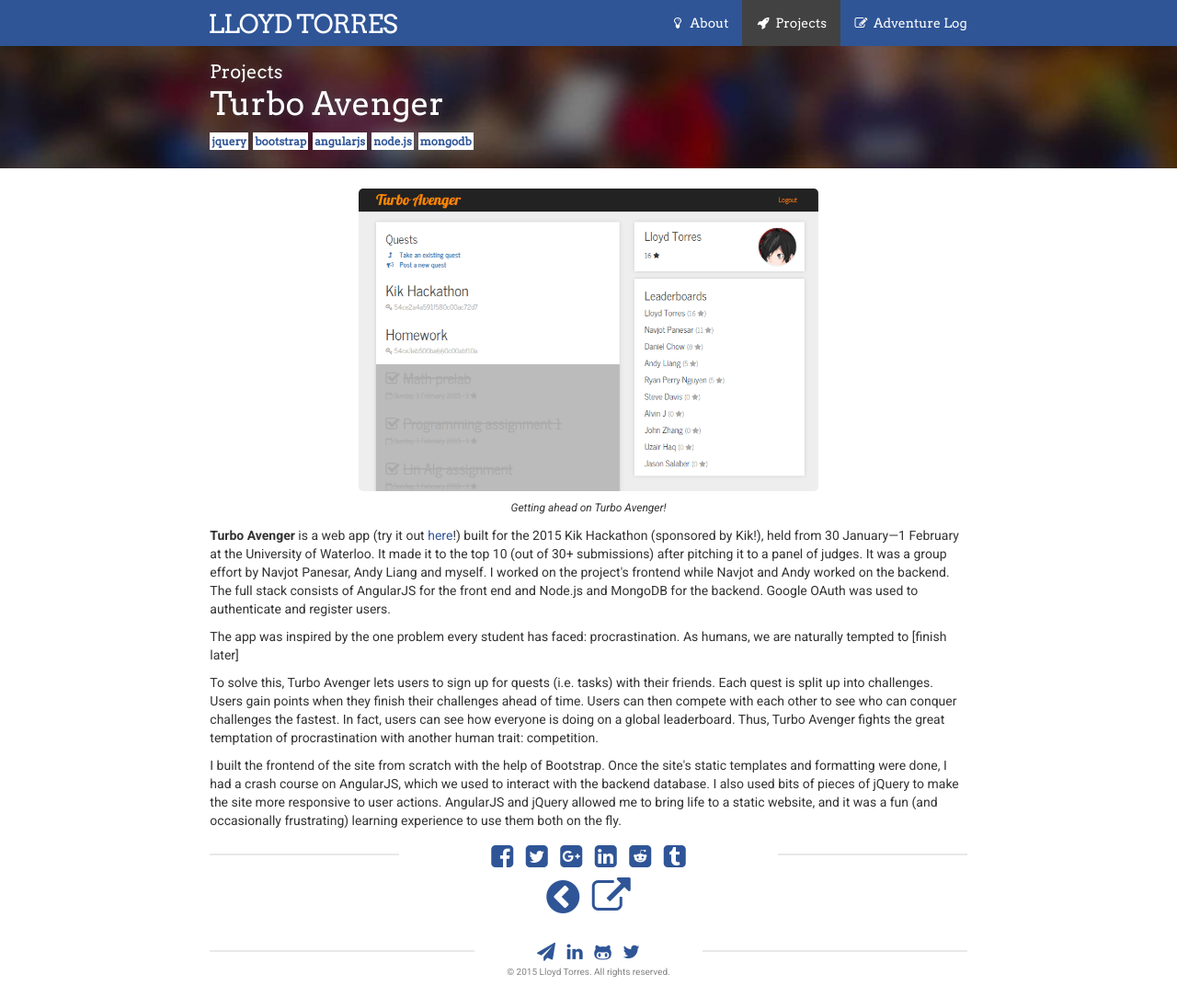
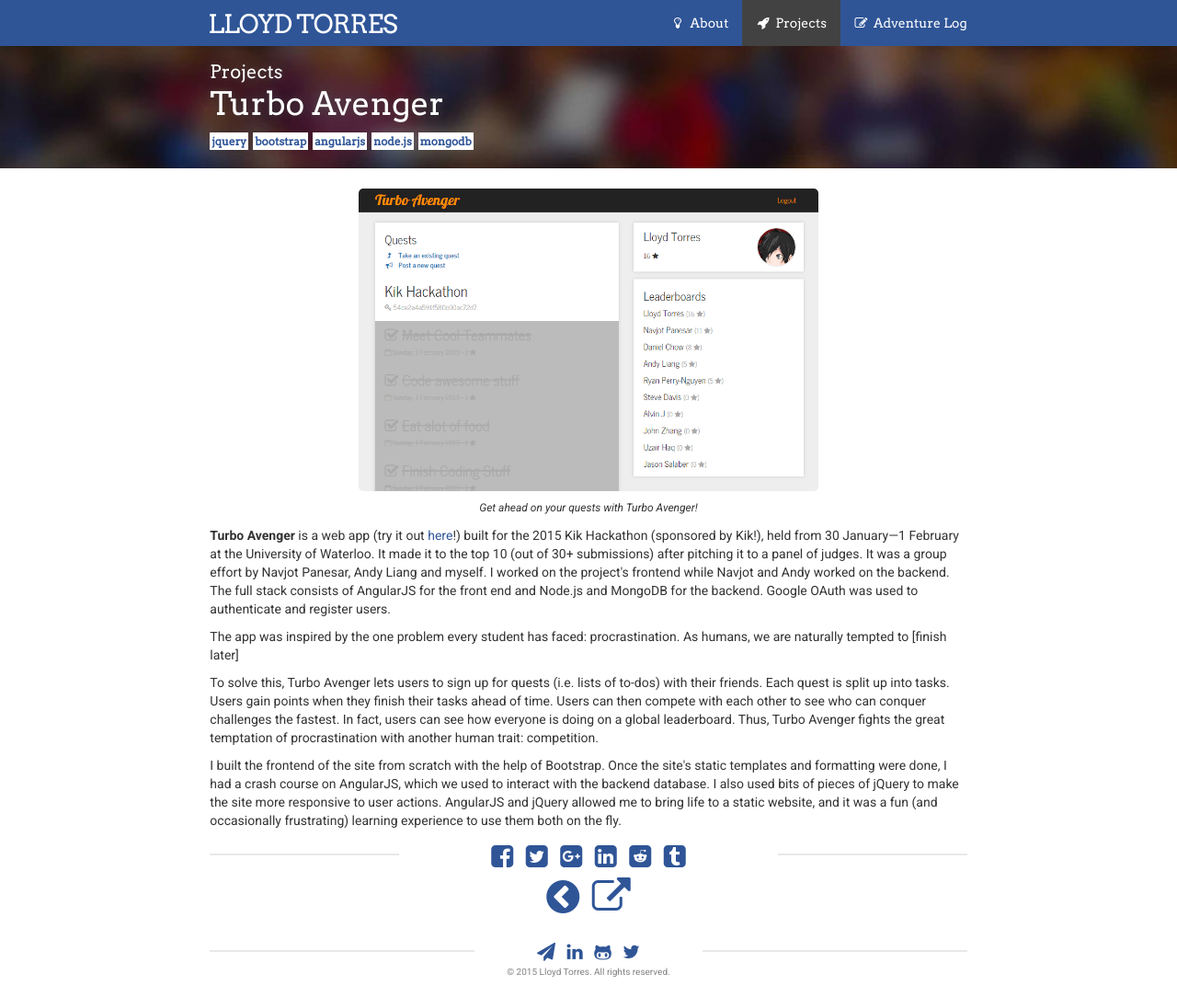
Before and after one commit to lloydtorres/lloydtorres.github.io, a Jekyll site: the page built from turboavenger.md, in a window 1280 px wide and 1084 px high. Shown: the whole window at 92% size. Built offline with Jekyll 4.4.1, drawn with Linux system fonts in a browser that asks for light colours; nearby versions of some CDN libraries.

Commit message:
Add new content to Turbo Avenger

```diff
--- a/turboavenger.md
+++ b/turboavenger.md
@@ -20,18 +20,22 @@
 
 <script>
 $(function() {
-    $(".rslides").responsiveSlides({timeout: 3500, maxwidth:500});
+    $(".rslides").responsiveSlides({timeout: 5000, maxwidth:500});
 });
 </script>
 
 <ul class="rslides">
     <li>
         <img src="/images/projects/turboavenger/turboavenger1.png"/>
-        <p class="caption">Turbo Avenger's login page.</p>
+        <p class="caption">Login to Turbo Avenger with your Google account!</p>
     </li>
     <li>
         <img src="/images/projects/turboavenger/turboavenger2.png"/>
-        <p class="caption">Getting ahead on Turbo Avenger!</p>
+        <p class="caption">Get ahead on your quests with Turbo Avenger!</p>
+    </li>
+    <li>
+        <img src="/images/projects/turboavenger/turboavenger3.png"/>
+        <p class="caption">Create new quests and tasks for you and your friends!</p>
     </li>
 </ul>
 
@@ -39,6 +43,6 @@
 
 <p>The app was inspired by the one problem every student has faced: procrastination. As humans, we are naturally tempted to [finish later]</p>
 
-<p>To solve this, Turbo Avenger lets users to sign up for quests (i.e. tasks) with their friends. Each quest is split up into challenges. Users gain points when they finish their challenges ahead of time. Users can then compete with each other to see who can conquer challenges the fastest. In fact, users can see how everyone is doing on a global leaderboard. Thus, Turbo Avenger fights the great temptation of procrastination with another human trait: competition.</p>
+<p>To solve this, Turbo Avenger lets users to sign up for quests (i.e. lists of to-dos) with their friends. Each quest is split up into tasks. Users gain points when they finish their tasks ahead of time. Users can then compete with each other to see who can conquer challenges the fastest. In fact, users can see how everyone is doing on a global leaderboard. Thus, Turbo Avenger fights the great temptation of procrastination with another human trait: competition.</p>
 
 <p>I built the frontend of the site from scratch with the help of Bootstrap. Once the site's static templates and formatting were done, I had a crash course on AngularJS, which we used to interact with the backend database. I also used bits of pieces of jQuery to make the site more responsive to user actions. AngularJS and jQuery allowed me to bring life to a static website, and it was a fun (and occasionally frustrating) learning experience to use them both on the fly.</p>
```
Also changed, not shown: images/projects/turboavenger/turboavenger2.png, images/projects/turboavenger/turboavenger3.png (added).
